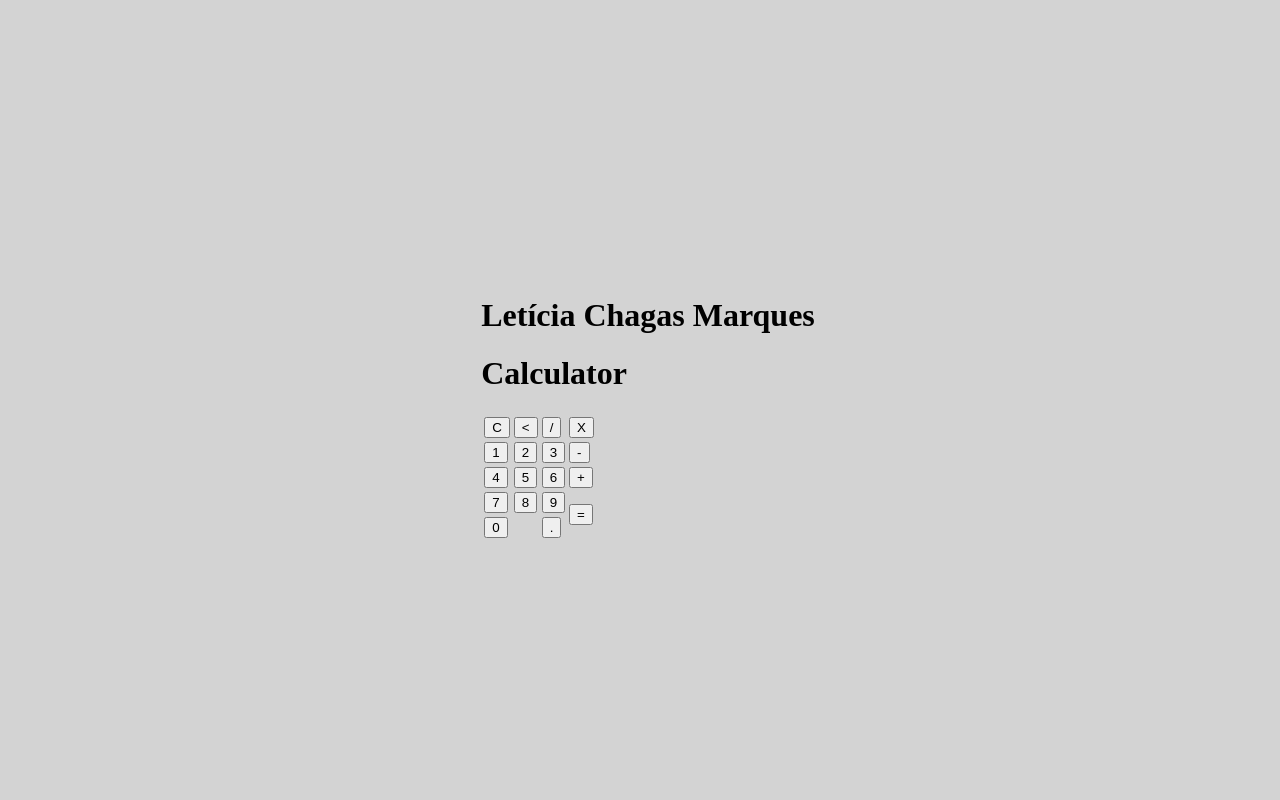
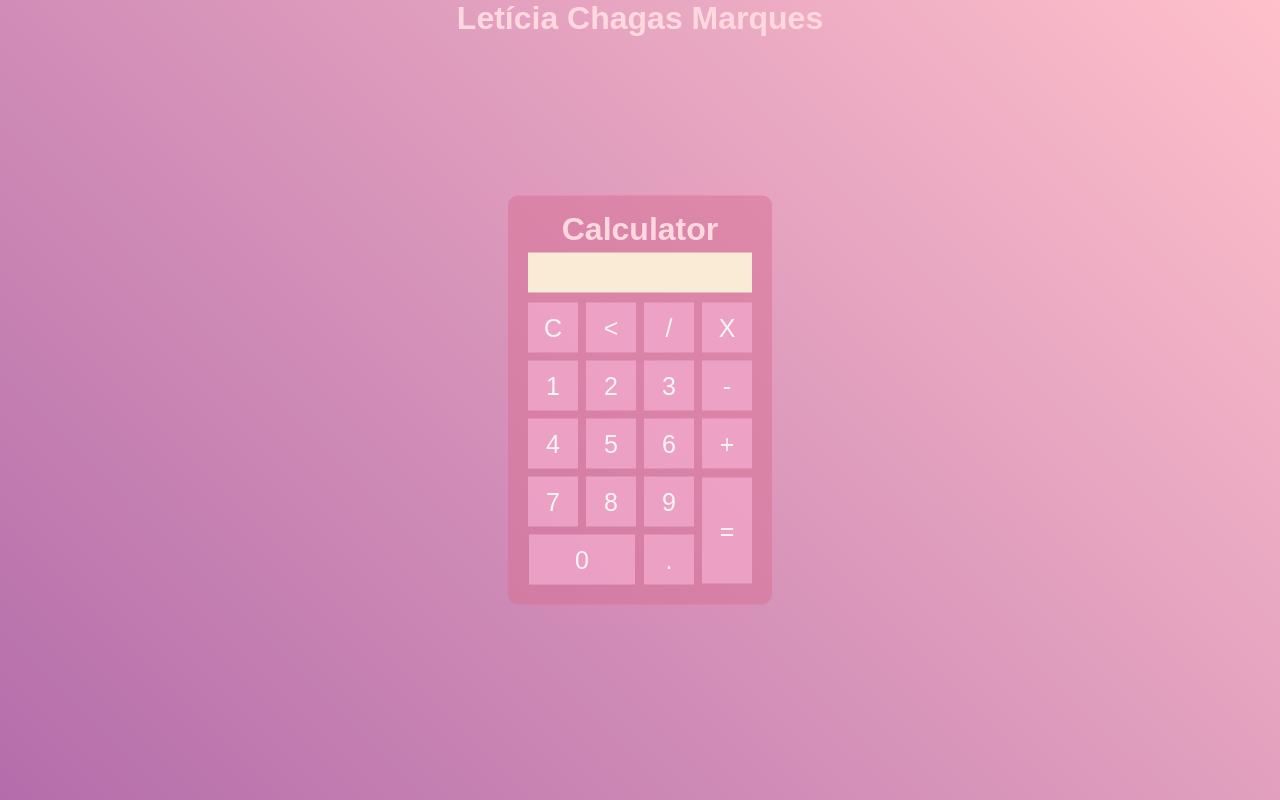
Before and after one commit to let942/calculator, a plain HTML site: page index.html in a window 1280 px wide. Shown: the top 800 px of the page. Drawn offline with Linux system fonts and the light colour scheme.

Commit message:
style: refatora todo o css

```diff
--- a/style.css
+++ b/style.css
@@ -1,8 +1,96 @@
-body {
+* {
+  margin: 0;
+  padding: 0;
+}
+
+.base {
+  background-image: linear-gradient(45deg, rgb(163, 90, 163), pink);
+  height: 100vw;
+  color: rgb(255, 217, 223);
+  font-family: Arial, Helvetica, sans-serif;
+  text-align: center;
+
+}
+
+.calculator {
+  position: absolute;
+  background-color: rgba(216, 112, 147, 0.5);
+  top: 50%;
+  left: 50%;
+  transform: translate(-50%, -50%);
+  border-radius: 10px;
+  padding: 15px;
+
+}
+
+.button {
+  width: 50px;
+  height: 50px;
+  font-size: 25px;
+  cursor: pointer;
+  background-color: rgba(245, 174, 210, 0.7);
+  color: whitesmoke;
+  border: none;
+  margin: 3px;
+}
+
+.button:hover {
+  background-color: rgba(235, 88, 137, 0.7);
+}
+
+#iqual {
+  height: 106px;
+}
+
+#zero {
+  width: 106px;
+}
+
+#result {
+  background-color: antiquewhite;
+  width: 214px;
+  height: 30px;
+  margin: 5px;
+  font-size: 25px;
+  padding: 5px;
+  color: palevioletred;
+  text-align: right;
+
+}
+
+
+/* body {
   width: 100%;
   height: 100vh;
   display: flex;
   align-items: center;
   justify-content: center;
-  background: lightgray;
+  background: lightpink;
 }
+
+input {
+
+  color: palevioletred;
+  padding: 5px;
+  outline: invert;
+  font-size: 20px;
+
+}
+
+.base {
+  width: 100%;
+  border: rgb(255, 0, 157);
+  background-color: rgb(241, 215, 243);
+}
+
+.nun-button {
+  color: rgb(255, 0, 157);
+  font-size: 20px;
+  border-radius: 20%;
+}
+
+.other-button {
+  color: rgb(255, 0, 234);
+  font-size: 20px;
+  border-radius: 15%;
+} */
```
